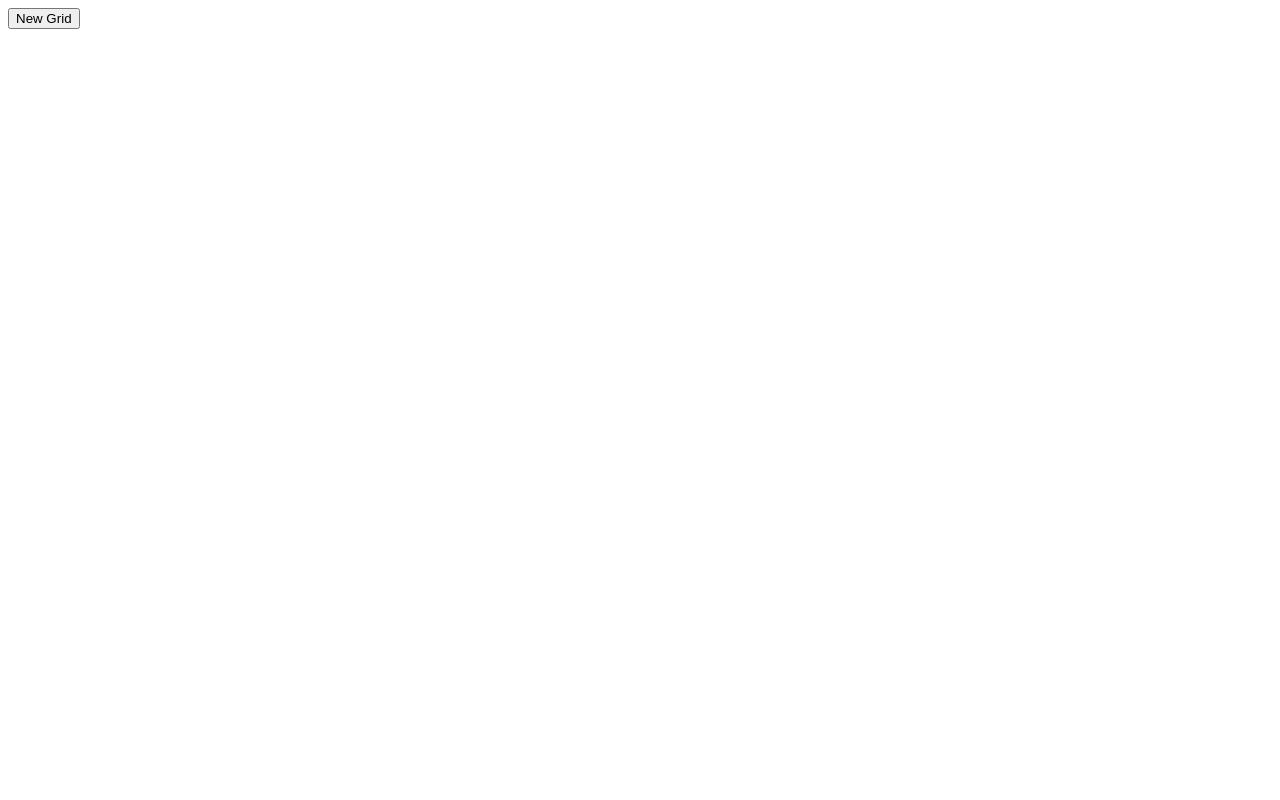
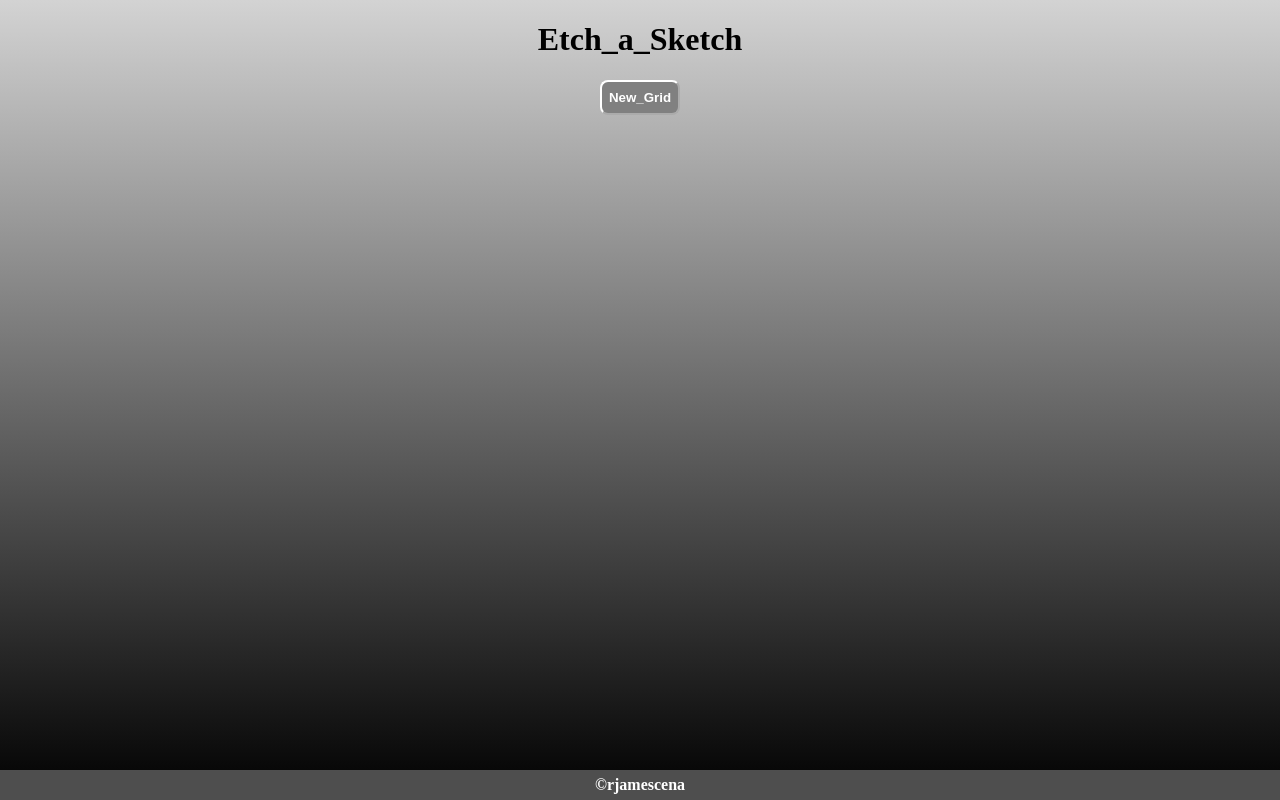
Before and after one commit to rjamescena3/Etch-a-Sketch, a plain HTML site: page index.html in a window 1280 px wide. Drawn offline with Linux system fonts and the light colour scheme.

Commit message:
Adding style

```diff
--- a/index.html
+++ b/index.html
@@ -8,7 +8,11 @@
     <link rel="stylesheet" href="styles.css">
 </head>
 <body>
-    <button id="new-grid" type="button">New Grid</button>
+    <h1>Etch_a_Sketch</h1>
+    <button id="new-grid" type="button">New_Grid</button>
     <div id="container"></div>
+    <footer>
+        <p>&copy;rjamescena</p>
+    </footer>
 </body>
 </html>
--- a/script.js
+++ b/script.js
@@ -1,6 +1,17 @@
 console.log("Etch_a_Sketch Project");
 const newGridBtn=document.querySelector("#new-grid");
 const container=document.querySelector("#container");
+
+newGridBtn.addEventListener("mouseover",()=>{
+    newGridBtn.style.background="green";
+    newGridBtn.style.color="white";
+});
+
+newGridBtn.addEventListener("mouseout",()=>{
+    newGridBtn.style.background="gray";
+    newGridBtn.style.color="white";
+});
+
 
 newGridBtn.addEventListener("click",()=>{
     const gridSize=prompt("Enter the number of squares per side");
@@ -10,6 +21,7 @@ newGridBtn.addEventListener("click",()=>{
         return;
     }
 
+    container.style.background="white";
     container.textContent="";
 
     const squareSize=832/gridSize;
--- a/styles.css
+++ b/styles.css
@@ -1,10 +1,51 @@
+html,body{
+    min-height: 100vh;
+    margin: 0;
+    padding: 0;
+    box-sizing: border-box;
+}
+
 .square{
-    border: 1px solid black;
+    border: 1px dotted darkgray;
     box-sizing: border-box;
+    opacity: 1;
 }
 
 #container{
     display: flex;
     flex-wrap: wrap;
     width: 832px;
+    border-radius: 10px;
+
 }
+body{
+    background: linear-gradient(lightgray,black);
+    display: flex;
+    flex-direction: column;
+    justify-content: center;
+    align-items: center;
+}
+#new-grid{
+    width: 80px;
+    height: 35px;
+    font-weight: bold;
+    border-radius: 8px;
+    background: gray;
+    color: white;
+    border-color: white;
+    text-align: center;
+    margin-bottom: 10px;
+    cursor: pointer;
+}
+
+footer{
+    display: flex;
+    align-items: center;
+    justify-content: center;
+    background: rgb(78, 78, 78);
+    color: white;
+    font-weight: bold;
+    margin-top: auto;
+    height: 30px;
+    width: 100%;
+}
```
